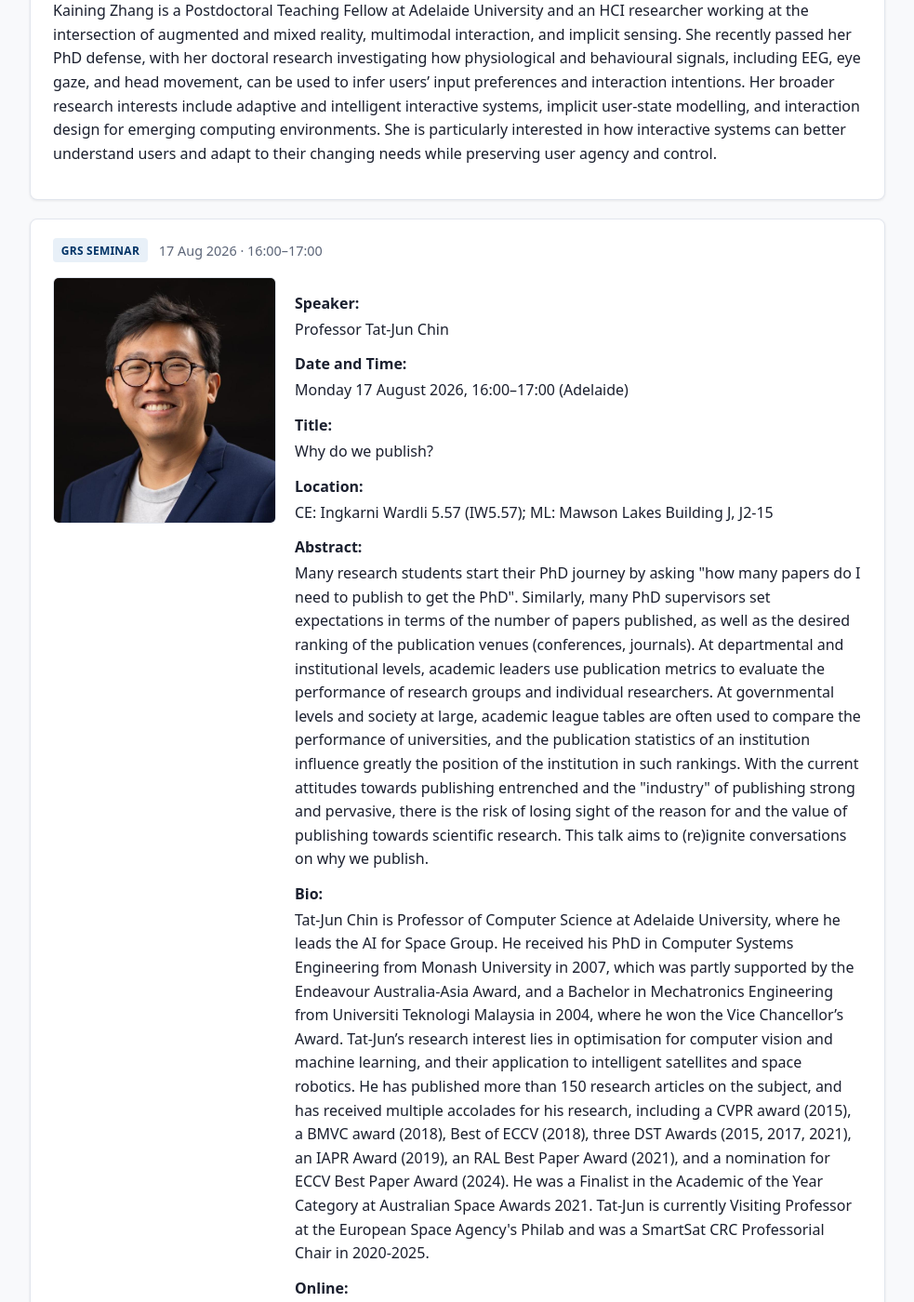
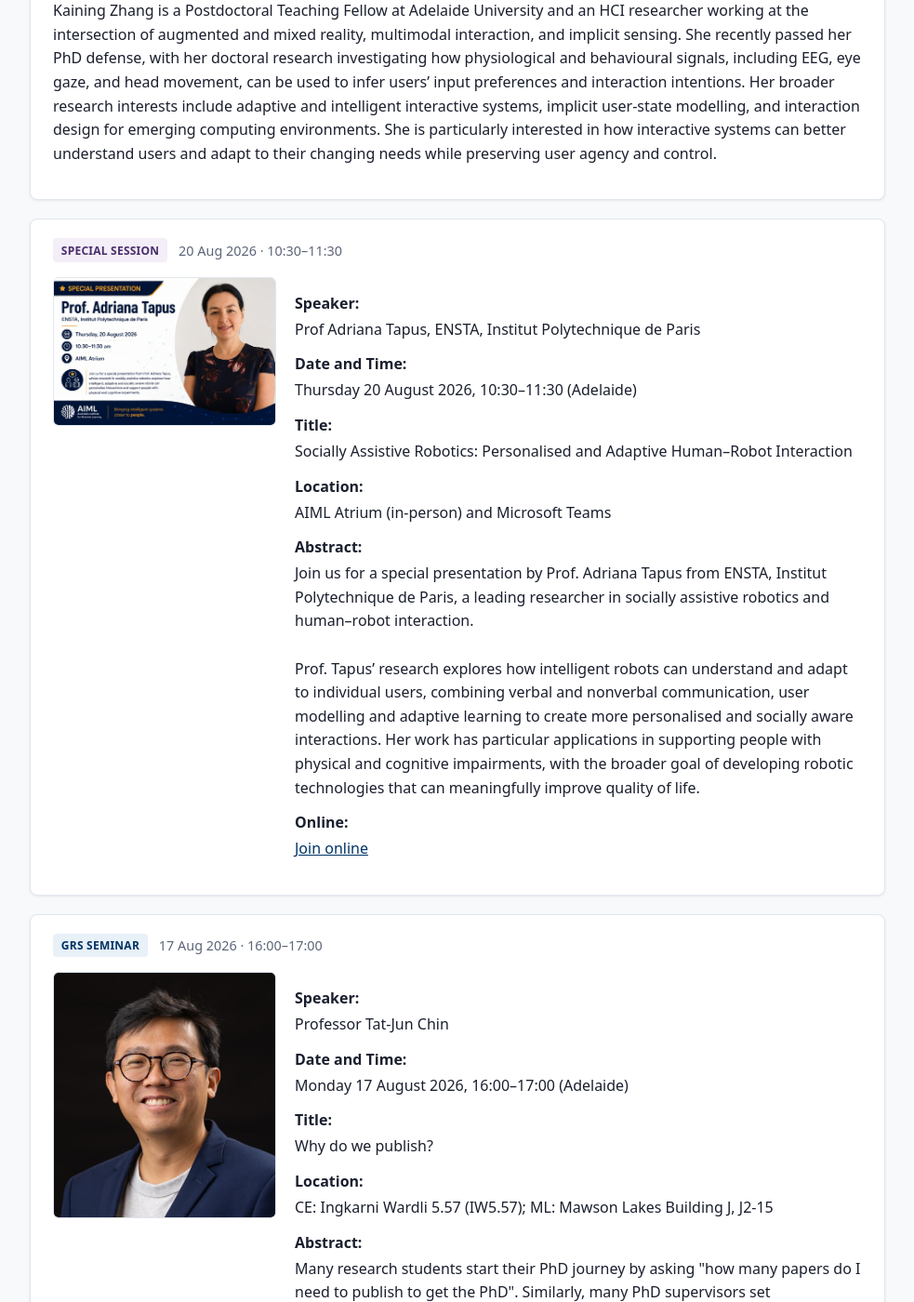
Before and after one commit to ht-timchen/Adelaide-CSIT-GRC, a Jekyll site: the page built from past-seminars.md, in a window 1280 px wide and 1400 px high, scrolled down 951 px. Shown: the whole window at 93% size, without its empty margins (148-1131 px from the left). Built offline with Jekyll 4.4.1, drawn with Linux system fonts in a browser that asks for light colours; some of the changed text lies outside the part shown.

Commit message:
Add Adriana Tapus AIML seminar and Hu Wang speaker bio.
Publish the 20 August special presentation with flyer and Teams link, and fill the 14 September GRS Series bio.

Co-authored-by: Cursor <cursoragent@cursor.com>

```diff
--- a/_data/seminars.yml
+++ b/_data/seminars.yml
@@ -377,6 +377,22 @@ seminars:
     online_url: "https://adelaide.zoom.us/j/83155077274?pwd=ZZCPGEADAFjvlbgxSViNfHbh6MCggh.1"
     status: scheduled
 
+  - id: special-2026-08-20-aiml-tapus
+    type: special
+    title: "Socially Assistive Robotics: Personalised and Adaptive Human–Robot Interaction"
+    speaker: "Prof Adriana Tapus, ENSTA, Institut Polytechnique de Paris"
+    date: 2026-08-20
+    time: "10:30–11:30"
+    location: "AIML Atrium (in-person) and Microsoft Teams"
+    image: "/assets/seminars/special-2026-08-20-aiml-tapus.jpg"
+    image_alt: "AIML Special Presentation flyer — Prof Adriana Tapus, Thursday 20 August 10:30–11:30am, AIML Atrium."
+    abstract: |
+      Join us for a special presentation by Prof. Adriana Tapus from ENSTA, Institut Polytechnique de Paris, a leading researcher in socially assistive robotics and human–robot interaction.
+
+      Prof. Tapus’ research explores how intelligent robots can understand and adapt to individual users, combining verbal and nonverbal communication, user modelling and adaptive learning to create more personalised and socially aware interactions. Her work has particular applications in supporting people with physical and cognitive impairments, with the broader goal of developing robotic technologies that can meaningfully improve quality of life.
+    online_url: "https://teams.microsoft.com/meet/477172147674190?p=63uax3eQvY9N4fXb9x"
+    status: scheduled
+
   - id: hdr-2026-08-24-series-06
     type: hdr_seminar
     series: hdr-2026
@@ -441,7 +457,9 @@ seminars:
     abstract: |
       Topic TBC.
     bio: |
-      Website: https://huwang01.github.io/
+      I am an Assistant Professor at Khalifa University, which is currently ranked #147 in the QS World University Rankings. My research interests lie in language model reasoning, self-evolving and self-learning AI models, multi-agent systems, and representation learning.
+
+      Before joining Khalifa University, I worked as an Assistant Professor of Practice and a Research Scientist at Mohamed bin Zayed University of Artificial Intelligence (MBZUAI). Prior to that, I worked as a Research Fellow at the Australian Institute for Machine Learning (AIML), University of Adelaide, where I also received my Ph.D. degree. My research has been published in leading conferences and journals, including CVPR, ECCV, ICCV, NeurIPS, IJCAI, AAAI, ACM MM, MICCAI, ICASSP, and ACM Computing Surveys. Website: https://huwang01.github.io/
     status: scheduled
 
   - id: hdr-2026-09-21-series-10
```
Also changed, not shown: assets/seminars/special-2026-08-20-aiml-tapus.jpg (added).
